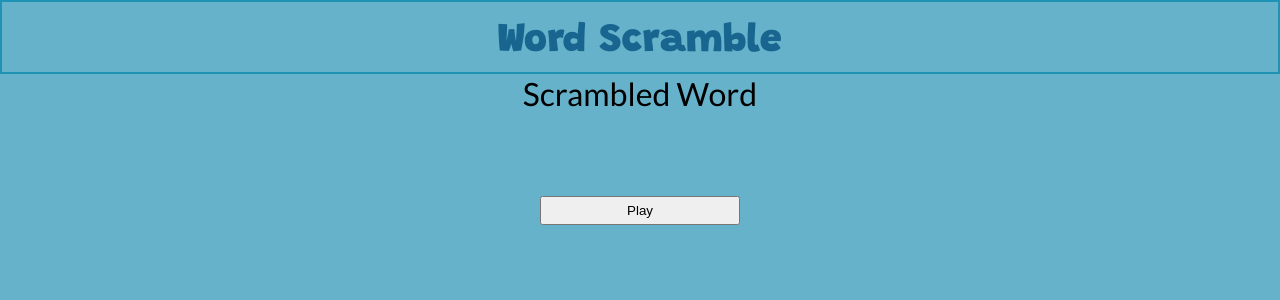
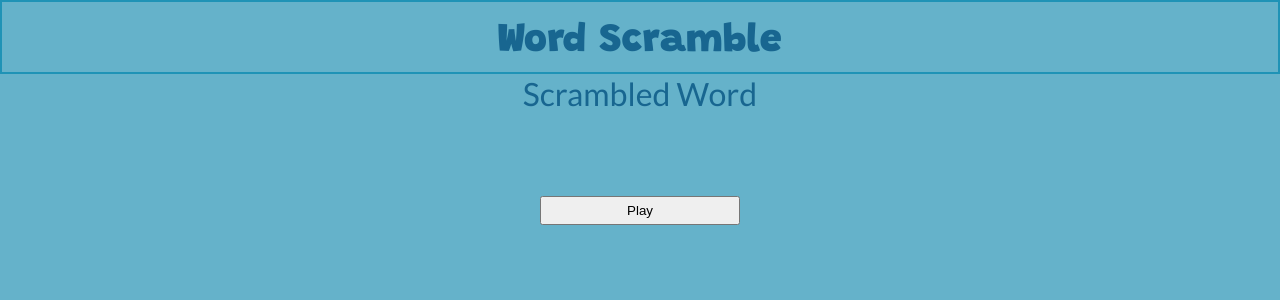
Before and after one commit to antunishdPursuit/word-scramble, a React (Create React App) app: page / in a window 1280 px wide. Shown: the top 300 px of the page. Built offline with nearby package versions, Linux system fonts and the light colour scheme; no server answers.

Commit message:
Globally change font color

```diff
--- a/src/index.css
+++ b/src/index.css
@@ -9,6 +9,7 @@ body {
   -webkit-font-smoothing: antialiased;
   -moz-osx-font-smoothing: grayscale;
   font-family: 'Lato', sans-serif;
+  color: #186690;
 }
 
 code {
```
